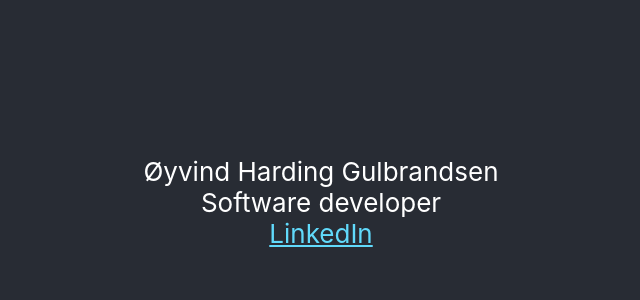
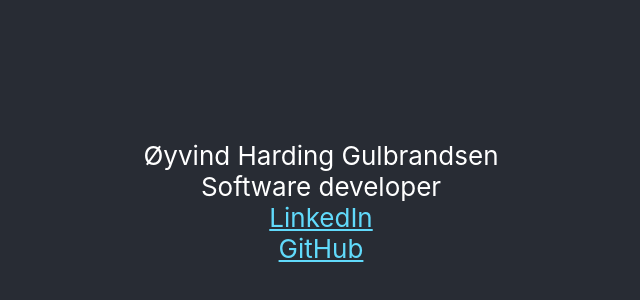
Before and after one commit to oyvindhg/oyvindhg.github.io, a React (Create React App) app: page / in a window 1280 px wide. Shown: the part 198-498 px from the top of the page, without its empty margins (319-959 px from the left). Built offline with nearby package versions, Linux system fonts and the light colour scheme.

Commit message:
Added links to linkedin and github

```diff
--- a/src/HomePage.css
+++ b/src/HomePage.css
@@ -14,3 +14,7 @@
   .LinkedIn-link {
     color: #61dafb;
   }
+
+  .GitHub-link {
+    color: #61dafb;
+  }
--- a/src/HomePage.tsx
+++ b/src/HomePage.tsx
@@ -10,8 +10,11 @@
             <div>
                 Software developer
             </div>
-            <a className="LinkedIn-link" href="https://reactjs.org" target="_blank" rel="noopener noreferrer">
+            <a className="LinkedIn-link" href="https://www.linkedin.com/in/oyvindhg/" target="_blank" rel="noopener noreferrer">
                 LinkedIn
+            </a>
+            <a className="GitHub-link" href="https://github.com/oyvindhg" target="_blank" rel="noopener noreferrer">
+                GitHub
             </a>
         </div>
     );
```
